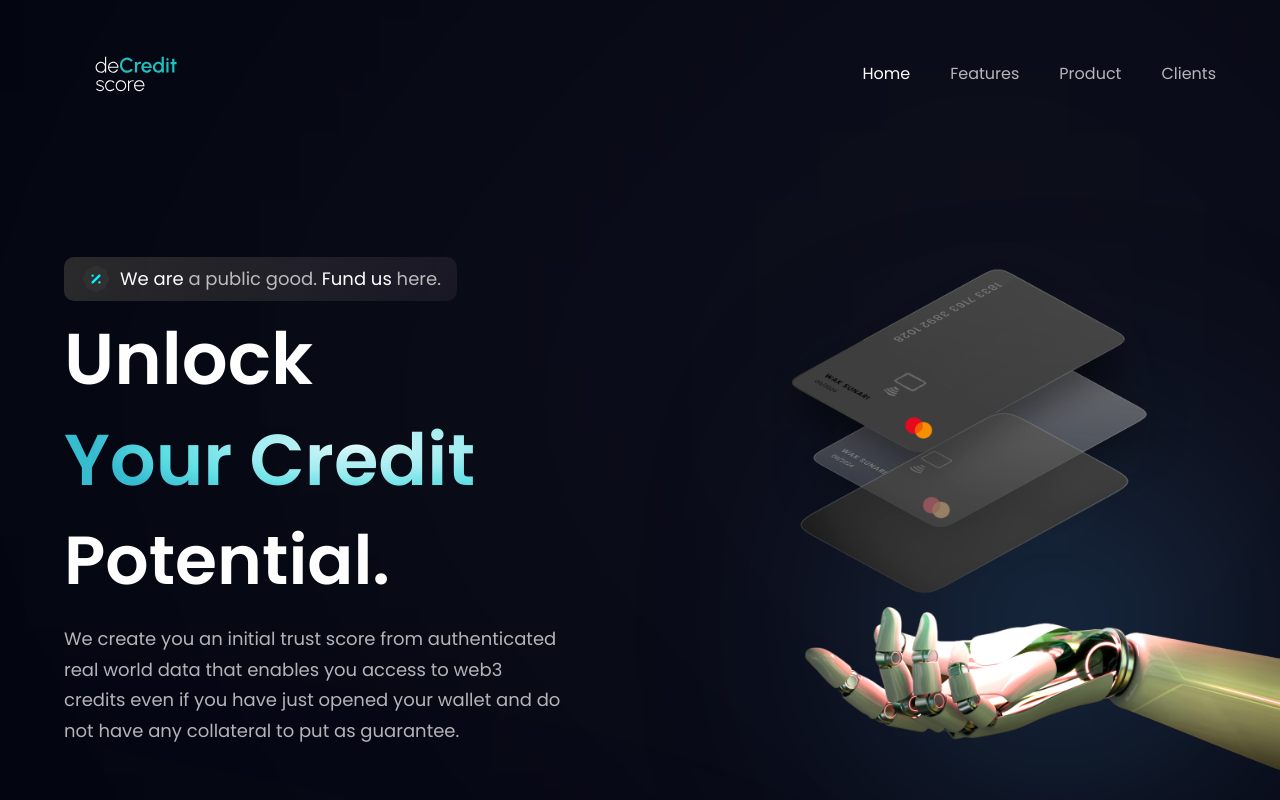
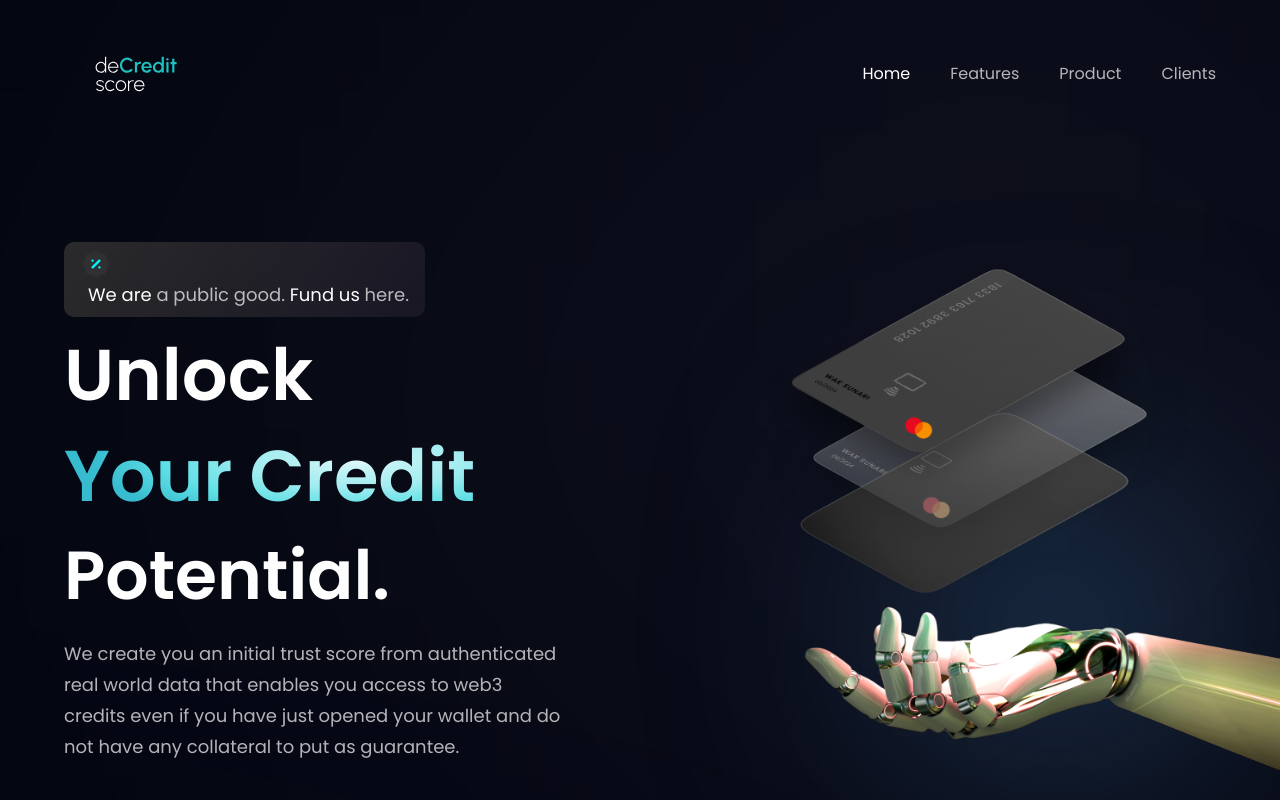
Before and after one commit to Irwingduran/deCreditReact, a React (Vite) app: page / in a window 1280 px wide. Shown: the top 800 px of the page. Built offline with nearby package versions, Linux system fonts and the light colour scheme.

Commit message:
Hero.jsx

```diff
--- a/src/components/Hero.jsx
+++ b/src/components/Hero.jsx
@@ -7,11 +7,13 @@ const Hero = () => {
     <section id="home" className={`flex md:flex-row flex-col ${styles.paddingY}`}>
       <div className={`flex-1 ${styles.flexStart} flex-col xl:px-0 sm:px-16 px-6`}>
         <div className="flex flex-row items-center py-[6px] px-4 bg-discount-gradient rounded-[10px] mb-2">
+          <a href="https://explorer.gitcoin.co/#/round/42161/0x0c12752d28a68fd3dc791826b3405b8803aa8a52/0x0c12752d28a68fd3dc791826b3405b8803aa8a52-0">
           <img src={discount} alt="discount" className="w-[32px] h-[32px]" />
           <p className={`${styles.paragraph} ml-2`}>
             <span className="text-white">We are</span> a public good.{" "}
-            <span className="text-white">Fund us</span> <a href="https://explorer.gitcoin.co/#/round/42161/0x0c12752d28a68fd3dc791826b3405b8803aa8a52/0x0c12752d28a68fd3dc791826b3405b8803aa8a52-0">here</a>
-         . </p>
+            <span className="text-white">Fund us</span> here.
+          </p>
+            </a>
         </div>
 
         <div className="flex flex-row justify-between items-center w-full">
```
